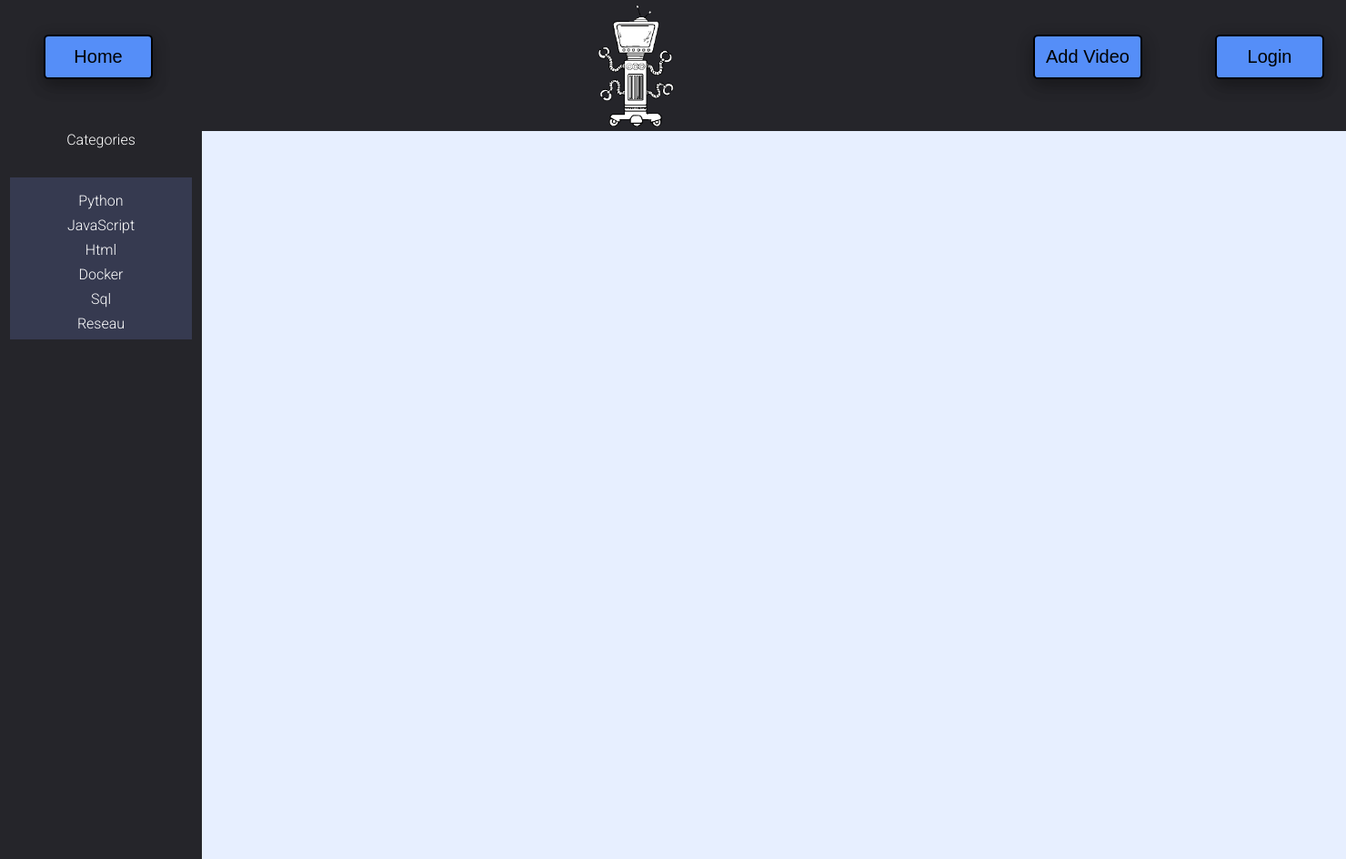
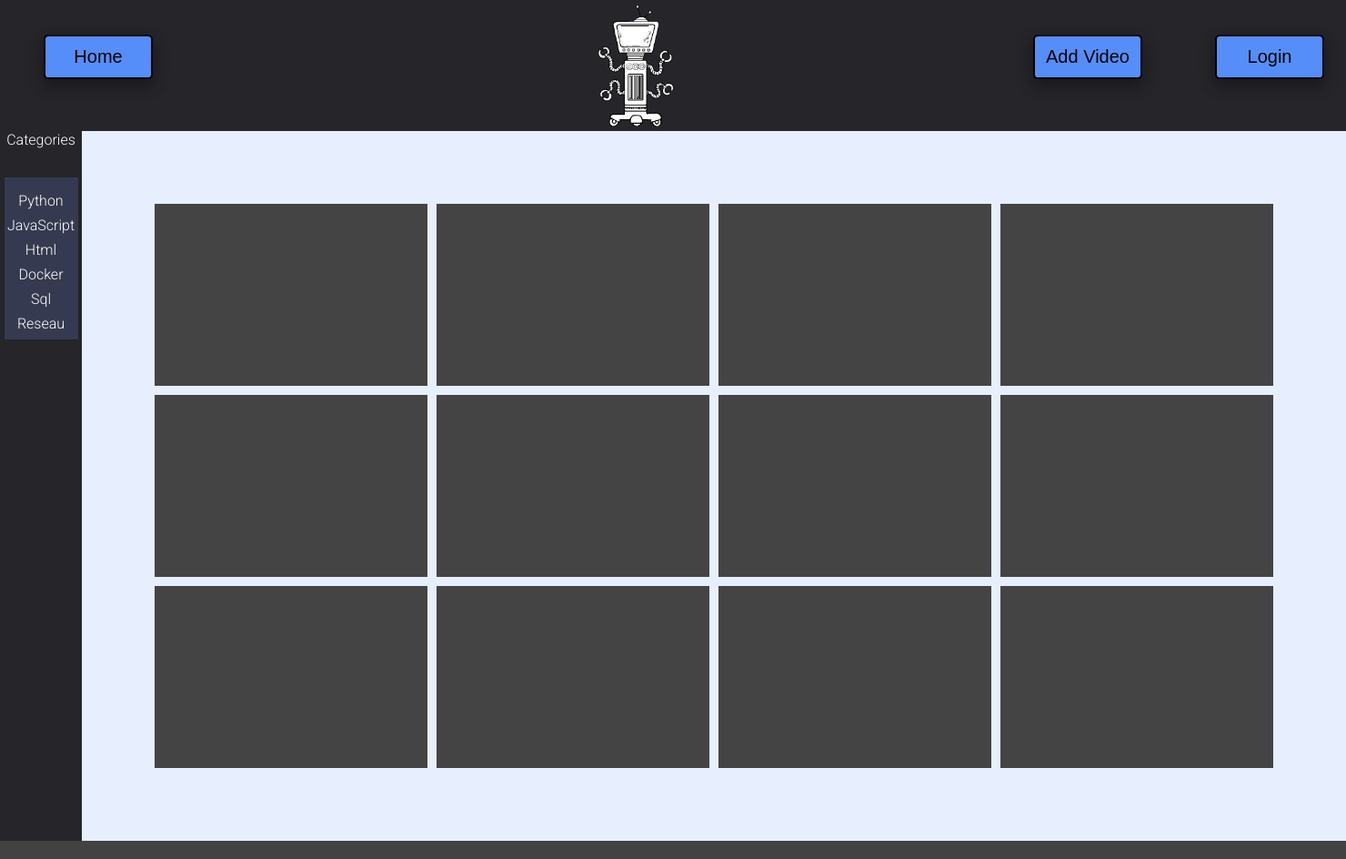
Before and after one commit to bjanik/E-learning, a Python web app: template app/templates/index.html in a window 1480 px wide. Shown: the whole page at 91% size. Run offline with Jinja, Linux system fonts and the light colour scheme; the template is opened without the code that fills it, so the values that code supplies are empty.

Commit message:
add grid in index.html with css

```diff
--- a/app/static/css/style.css
+++ b/app/static/css/style.css
@@ -46,7 +46,7 @@
 .aside_right{
     background-color: #25252A;
     width:15%;
-    height: 100vh;
+
 
 }
 .aside_right a{
@@ -102,3 +102,23 @@
     width: 9em;
 
 }
+/****container video in grid remplate******/
+.container_video{
+    display: flex;
+}
+
+.box {
+    background-color: #444;
+    color: #fff;
+    padding: 20px;
+  }
+
+  .wrapper {
+    width: auto;
+    display: grid;
+    grid-gap: 10px;
+    grid-template-columns: repeat(4, 300px);
+    grid-template-rows: 200px 200px 200px;
+    grid-auto-flow: column;
+    padding: 5em;
+  }
--- a/app/templates/index.html
+++ b/app/templates/index.html
@@ -28,6 +28,7 @@
             </div>
         </div>
         </nav>
+        <div class="container_video">
         <div class="aside_right">
             <div class="categorie">
                 <div class="cat1">
@@ -43,6 +44,21 @@
                 </div>
             </div>
         </div>
+        <div class="wrapper">
+            <div class="box"></div>
+            <div class="box"></div>
+            <div class="box"></div>
+            <div class="box"></div>
+            <div class="box"></div>
+            <div class="box"></div>
+            <div class="box"></div>
+            <div class="box"></div>
+            <div class="box"></div>
+            <div class="box"></div>
+            <div class="box"></div>
+            <div class="box"></div>
+        </div>
+        </div>
     </div>
 </body>
 </html>
```
